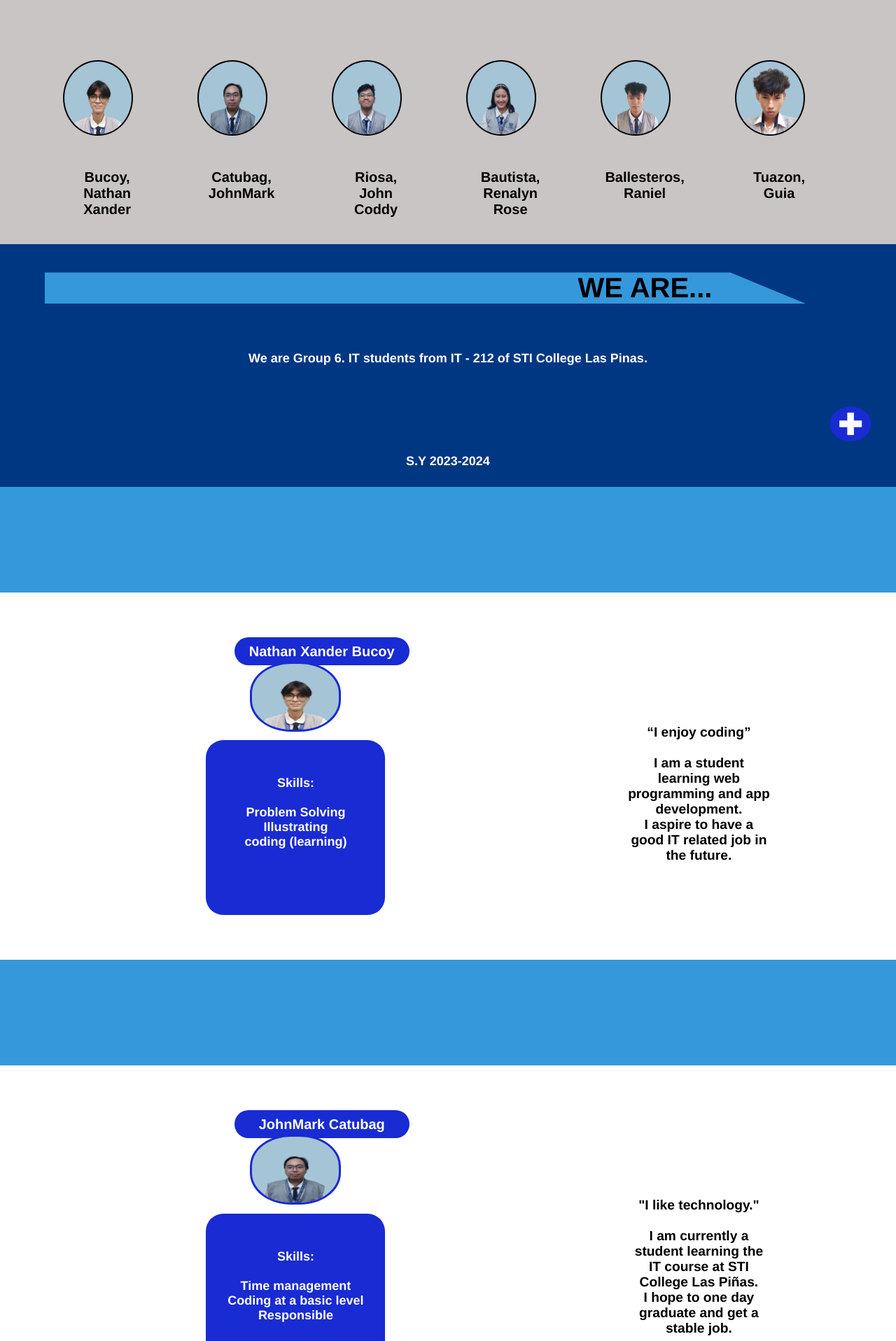
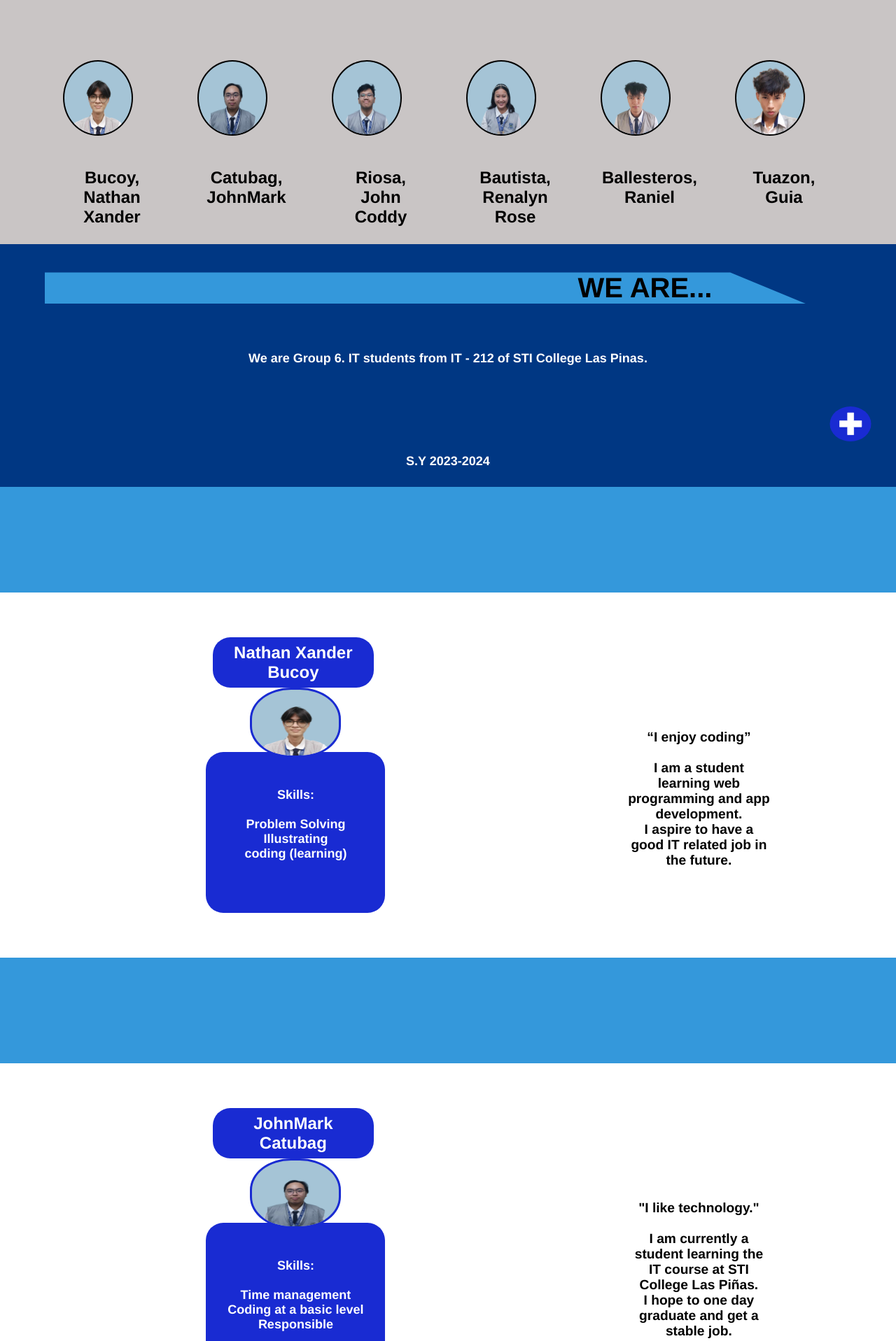
Before and after one commit to 2DPP/2DPP.github.io, a PHP site: page /team.html in a window 1280 px wide. Shown: the part 124-2041 px from the top of the page at 70% size. Run offline with PHP 8.4, Linux system fonts and the light colour scheme.

Commit message:
Update teamstyle.css

```diff
--- a/iLS/Styles/teamstyle.css
+++ b/iLS/Styles/teamstyle.css
@@ -72,8 +72,8 @@ body {
       transform: scale(1.2);
     }
 
-    h2 {
-      font-size: 50pt;
+    .pfh2 {
+      font-size: 15pt;
       margin-top: 3%;
       margin-left: -20%;
 
@@ -135,7 +135,6 @@ p {
 }
 
 .profilename {
-
   background-color: #192bd2;
   border-radius: 25px;
   width: 20%;
@@ -329,31 +328,7 @@ footer {
   }
 
 }
-@media only screen and (min-width: 800px) {
-  #we {
-    margin-left: 70%;
-  }
 
-  .profileinfo {
-    height: 230px;
-  }
-  .pimage {
-    top: -45%;
-  }
-  .container {
-    margin-top: 15px;
-  }
-  .profilename {
-    width: 250px;
-    margin-left: 23.5%;
-  }
-  h2 {
-    font-size: 15pt;
-  }
-}
-.profileinfo {
-  height: 250px;
-}
 
 @media only screen and (max-width: 900px) {
   #we {
@@ -387,7 +362,7 @@ footer {
 }
 h2 {
   margin-left: -35px;
-  font-size: 13pt;
+  font-size: 10pt;
 }
 .aimg{
   width: 100px;
@@ -426,7 +401,7 @@ h2 {
   }
   h2 {
     margin-left: -35px;
-    font-size: 13pt;
+    font-size: 10pt;
   }
   .aimg{
     width: 100px;
@@ -550,7 +525,7 @@ p {
   margin-top: 15px;
 }
 .pfname {
-  font-size: 10pt;
+
 }
 .skills {
   margin-top: 25px;
```
